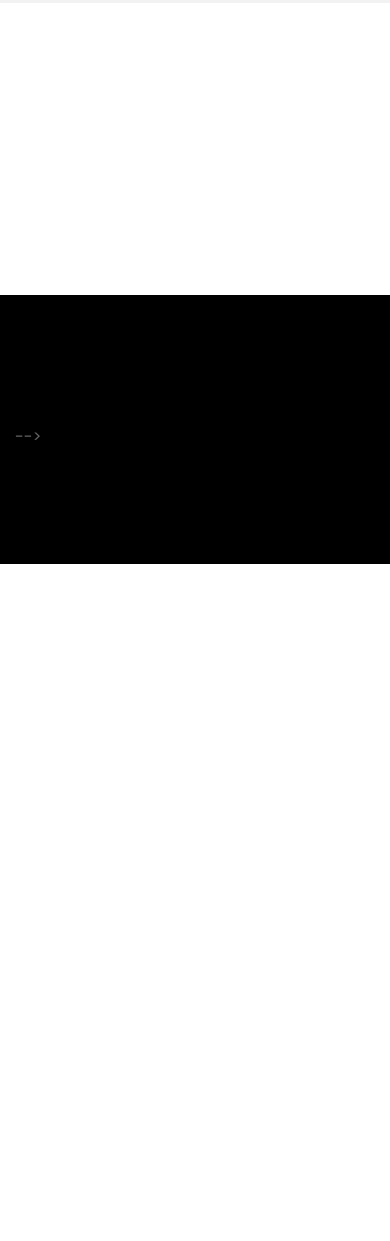
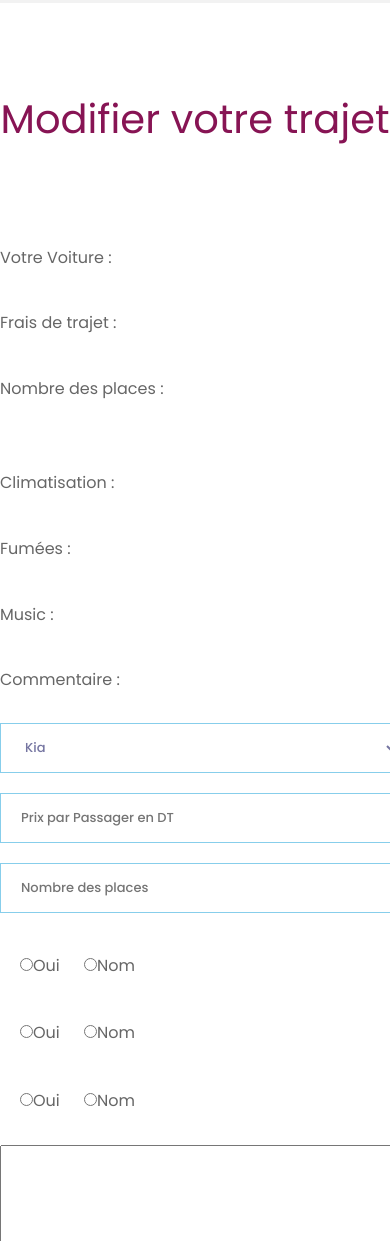
Before and after one commit to AissaAmor/Covoiturage, a plain HTML site: page blog.html in a window 390 px wide. Shown: the part 759-2000 px from the top of the page. Before the commit the page ends 1323 px from the top, so only its background shows below. Drawn offline with Linux system fonts and the light colour scheme; some packages are replaced by stand-ins of ours; no server answers.

Commit message:
modify annonce

```diff
--- a/blog.html
+++ b/blog.html
@@ -25,6 +25,8 @@
     <link rel="stylesheet" href="css/flaticon.css">
     <link rel="stylesheet" href="css/icomoon.css">
     <link rel="stylesheet" href="css/style.css">
+    <link rel="stylesheet" href="css/css/covoiturage.css">
+
   </head>
   <body>
 
@@ -57,63 +59,59 @@
         </div>
       </div>
     </section>
+    <div>
+        <br><br><br>
+        <h1 style="color: #871454; text-align: center;">Modifier votre trajet</h1><br><br>
+      </div>
+      </div>
+      <div class="row trajet">
 
-    <section class="ftco-section">
-      <div class="container">
-        <div class="row d-flex justify-content-center">
-          <div class="col-md-10 text-center d-flex ftco-animate">
-          	<div class="blog-entry justify-content-end">
-
-              </a>
-              <div class="text pt-4">
-              	<div class="meta mb-3">
-
-
-
-              </div>
-            </div>
-          </div>
-          <div class="col-md-10 text-center d-flex ftco-animate">
-          	<div class="blog-entry justify-content-end">
-
-
-
-
-            </div>
-          </div>
-          <div class="col-md-10 text-center d-flex ftco-animate">
-          	<div class="blog-entry">
-
-
-
-
-
-
-            </div>
-          </div>
-          <div class="col-md-10 text-center d-flex ftco-animate">
-          	<div class="blog-entry justify-content-end">
-
-
-
-                </div>
-
-            </div>
-          </div>
-          <div class="col-md-10 text-center d-flex ftco-animate">
-          	<div class="blog-entry justify-content-end">
-
-
-
-
-            </div>
-          </div>
-
-
-          </div>
+      </div>
+      <div class="row detailAnnonce">
+        <div class="col-md-3"></div>
+        <div class="col-md-2">
+          <br>
+          <label>Votre Voiture :</label><br><br>
+          <label>Frais de trajet :</label><br><br>
+          <label>Nombre des places :</label><br><br><br>
+          <label>Climatisation :</label><br><br>
+          <label>Fumées :</label><br><br>
+          <label>Music :</label><br><br>
+          <label>Commentaire :</label><br>
+        </div>
+        <div class="col-md-5">
+          <select class="car">
+            <option>Kia</option>
+          </select><br>
+          <input type="number" class="car" placeholder="Prix par Passager en DT" id="prix"><br>
+          <input type="number" class="car" placeholder="Nombre des places" id="place"><br><br>
+          <form>
+            <input type="radio" name="clim" class="btnradio" id="clim1" value="Oui" onclick="checkradio1()">Oui
+            <input type="radio" name="clim" class="btnradio" id="clim1" value="Non"
+              onclick="checkradio1()">Nom<br><br>
+          </form>
+          <form>
+            <input type="radio" name="fume" class="btnradio" id="fumee" value="Oui" onclick="checkradio2()">Oui
+            <input type="radio" name="fume" class="btnradio" id="fumee" value="Non"
+              onclick="checkradio2()">Nom<br><br>
+          </form>
+          <form>
+            <input type="radio" name="music" class="btnradio" id="music" value="Oui" onclick="checkradio3()">Oui
+            <input type="radio" name="music" class="btnradio" id="music" value="Non"
+              onclick="checkradio3()">Nom<br><br>
+          </form>
+          <input type="text" class="commentaire" id="com">
         </div>
       </div>
-    </section>
+      <br><br><br>
+      <div class="row valideBtn">
+        <div class="col-md-8"></div>
+        <div class="col-md-4">
+          <input type="button" id="btnTrajet" value="Valider Trajet" onclick="check()">
+        </div>
+      </div>
+      <br><br><br>
+
 
     <footer class="ftco-footer ftco-bg-dark ftco-section">
       <div class="container">
--- a/css/css/covoiturage.css
+++ b/css/css/covoiturage.css
@@ -38,7 +38,7 @@
     height: 100px;
 }
 #btnTrajet{
-    background-color: #AB235A;
+    background-color: #F7B71D;
     color: white;
     padding: 16px 20px;
     margin: 8px 0;
--- a/js/annonce.js
+++ b/js/annonce.js
@@ -40,3 +40,6 @@ localStorage.setItem('table', JSON.stringify(mytable));
 // var x=document.querySelector('[input="clim"]:checked').value;
 // var y=document.querySelector('[input="fume"]:checked').value;
 // var z=document.querySelector('[input="music"]:checked').value;
+function ajoutAnnonceProfil(){
+
+}
```
Also changed, not shown: car.html (+12 -10 lines), pricing.html (+28 -62 lines).
